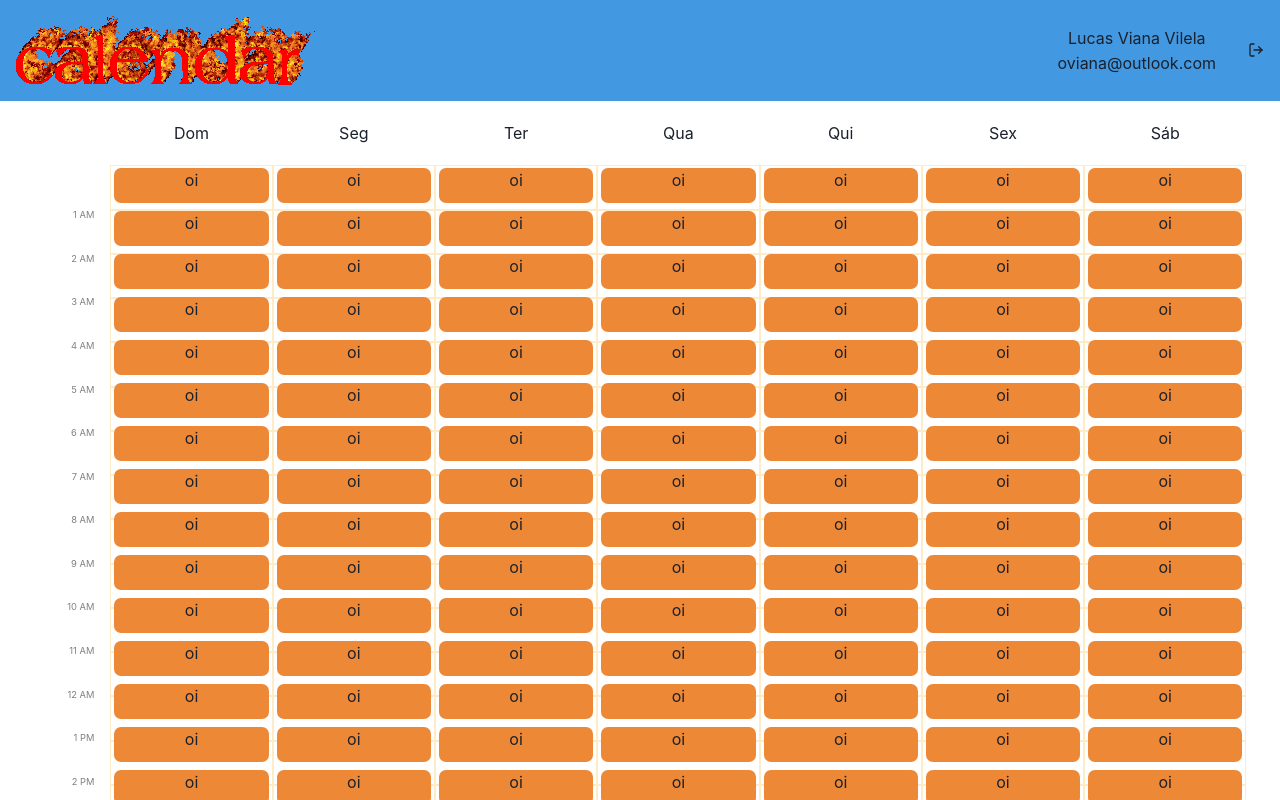
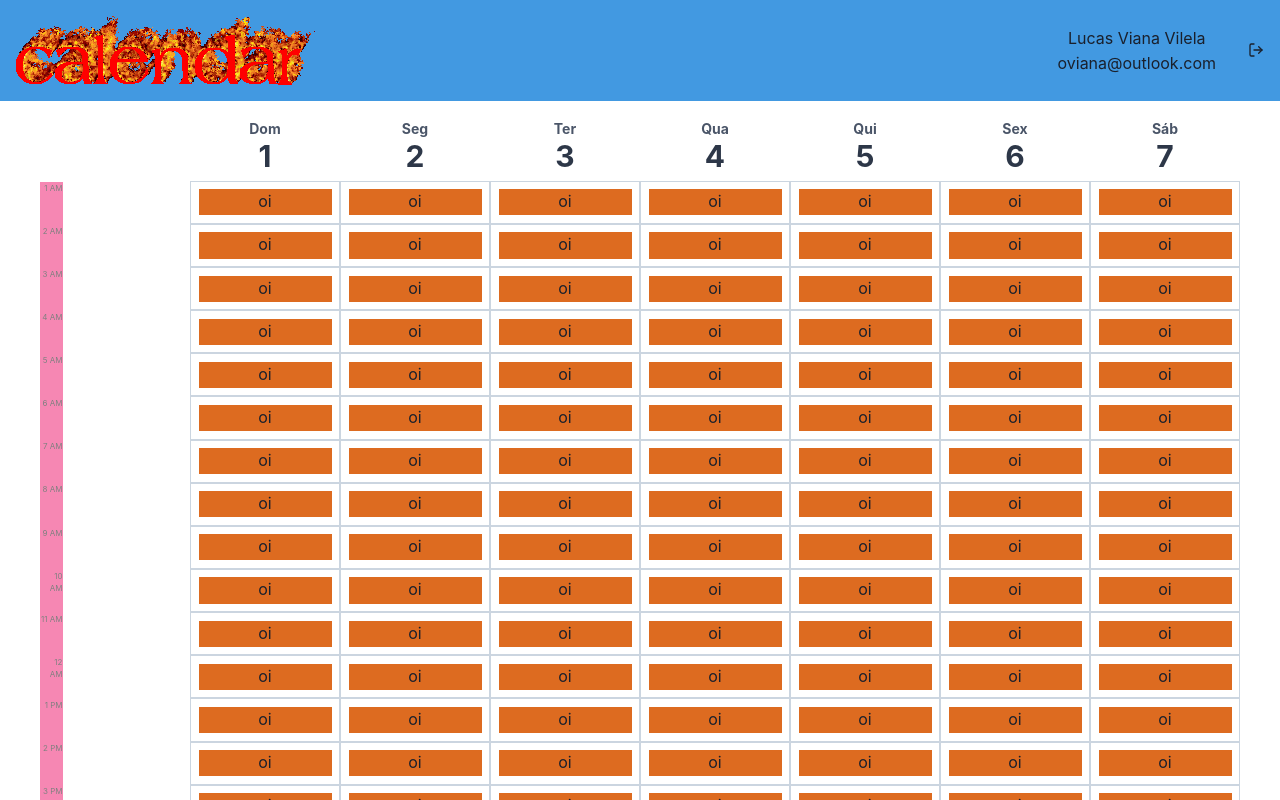
Before and after one commit to lucasvianav/calendar, a React (Create React App) app in the folder front-end/: page / in a window 1280 px wide. Shown: the top 800 px of the page. Built offline with nearby package versions, Linux system fonts and the light colour scheme.

Commit message:
frontend grid development

```diff
--- a/front-end/src/components/calendar-week.js
+++ b/front-end/src/components/calendar-week.js
@@ -1,46 +1,41 @@
-import { Box, Flex, Grid, GridItem, Text } from '@chakra-ui/layout'
+import { Box, Flex, Grid, GridItem, Text, Heading } from '@chakra-ui/layout'
 import React from 'react'
 
 const minutesInDay = 60*24
+const weekdays = ['Dom', 'Seg', 'Ter', 'Qua', 'Qui', 'Sex', 'Sáb']
 
 class CalendarWeek extends React.Component {
     render = () => (
-        <Flex>
-            <Grid templateRows={`repeat(24, 1fr)`} templateColumns='repeat(1, 1fr)' p={[0, 2, 0, 2]} w='8%' h='1080px' gap={0} zIndex='2'>
-                <GridItem rowSpan={1} colSpan={1}/>
-                <GridItem rowSpan={1} colSpan={1}/>
+        <Flex justify='center'>
+            <Grid templateRows={`repeat(${minutesInDay+1}, 1fr)`} templateColumns='repeat(8, 1fr)' p={[0, 2, 0, 2]} w='95%' h='1111px' gap={0}>
                 {
-                    Array.from({length: 23}, (_, i) =>
-                        <GridItem rowSpan={1} colSpan={1}>
-                            <Text textAlign='right' fontSize='7pt' color='grey'>{i < 12 ? (i+1).toString() + ' AM' : (i-11).toString() + ' PM'}</Text>
+                    Array.from({length: 23}, (_, i) => (
+                        <GridItem rowSpan={60} colSpan={1} rowStart={i*60+3} colStart={1} w='15%' bg='pink.300' mr='0px'>
+                            <Text textAlign='right' fontSize='6pt' color='grey' w='100%' h='100%'>
+                                {i < 12 ? (i+1).toString() + ' AM' : (i-11).toString() + ' PM'}
+                            </Text>
                         </GridItem>
-                    )
+                    ))
                 }
-                <GridItem rowSpan={1} colSpan={1} border='2px' borderColor='orange.50'/>
-            </Grid>
 
-            <Grid templateRows={`repeat(${minutesInDay}, 1fr)`} templateColumns='repeat(7, 1fr)' p={[0, 2, 0, 2]} w='90%' h='1080px' gap={0} zIndex='2'>
-                <GridItem rowSpan={60} colSpan={1} mb='7px'></GridItem>
-                <GridItem rowSpan={60} colSpan={1} mb='7px'></GridItem>
-                <GridItem rowSpan={60} colSpan={1} mb='7px'></GridItem>
-                <GridItem rowSpan={60} colSpan={1} mb='7px'></GridItem>
-                <GridItem rowSpan={60} colSpan={1} mb='7px'></GridItem>
-                <GridItem rowSpan={60} colSpan={1} mb='7px'></GridItem>
-                <GridItem rowSpan={60} colSpan={1} mb='7px'></GridItem>
+                {
+                    weekdays.map((day, i) => (
+                        <GridItem rowSpan={1} colSpan={1} rowStart={1} colStart={i%7+2} m='0px' mb='7px' bg="">
+                            <Heading as='h6' size='xs' color='gray.600' textAlign='center'>{day}</Heading>
+                            <Heading as='h3' size='lg' color='gray.700' textAlign='center'>{i+1}</Heading>
+                        </GridItem>
+                    ))
+                }
 
-                {Array.from({length: 24*7}, () => <GridItem rowSpan={60} colSpan={1} bg='orange.400' p='0' borderRadius='7' marginX='4px' marginY='4px'><Flex justify='center' align='center' m='0'>oi</Flex></GridItem>)}
-            </Grid>
-
-            <Grid templateRows={`repeat(24, 1fr)`} templateColumns='repeat(7, 1fr)' p={[0, 2, 0, 2]} w='90%' h='1080px' gap={0} position='absolute' zIndex='1' left='8%'>
-                <GridItem rowSpan={1} colSpan={1} mb='7px' bg=""><Text textAlign='center'>Dom</Text></GridItem>
-                <GridItem rowSpan={1} colSpan={1} mb='7px' bg=""><Text textAlign='center'>Seg</Text></GridItem>
-                <GridItem rowSpan={1} colSpan={1} mb='7px' bg=""><Text textAlign='center'>Ter</Text></GridItem>
-                <GridItem rowSpan={1} colSpan={1} mb='7px' bg=""><Text textAlign='center'>Qua</Text></GridItem>
-                <GridItem rowSpan={1} colSpan={1} mb='7px' bg=""><Text textAlign='center'>Qui</Text></GridItem>
-                <GridItem rowSpan={1} colSpan={1} mb='7px' bg=""><Text textAlign='center'>Sex</Text></GridItem>
-                <GridItem rowSpan={1} colSpan={1} mb='7px' bg=""><Text textAlign='center'>Sáb</Text></GridItem>
-
-                {Array.from({length: 24*7}, () => <GridItem rowSpan={1} colSpan={1} borderX='1px' borderY='1px' borderColor='orange.100' bg="white"/>)}
+                {
+                    Array.from({length: 24*7}, (_, i) => (
+                        <GridItem rowSpan={60} colSpan={1} rowStart={parseInt(i/7)*60+2} colStart={i%7+2} m='0px' borderX='1px' borderY='1px' borderColor='gray.300' padding='5%' textAlign='center'>
+                            <Text backgroundColor="orange.500" w='100%' h='100%'>
+                                oi
+                            </Text>
+                        </GridItem>
+                    ))
+                }
             </Grid>
         </Flex>
     )
```
Also changed, not shown: 2 other files (tests, documents, lock files or other folders).
